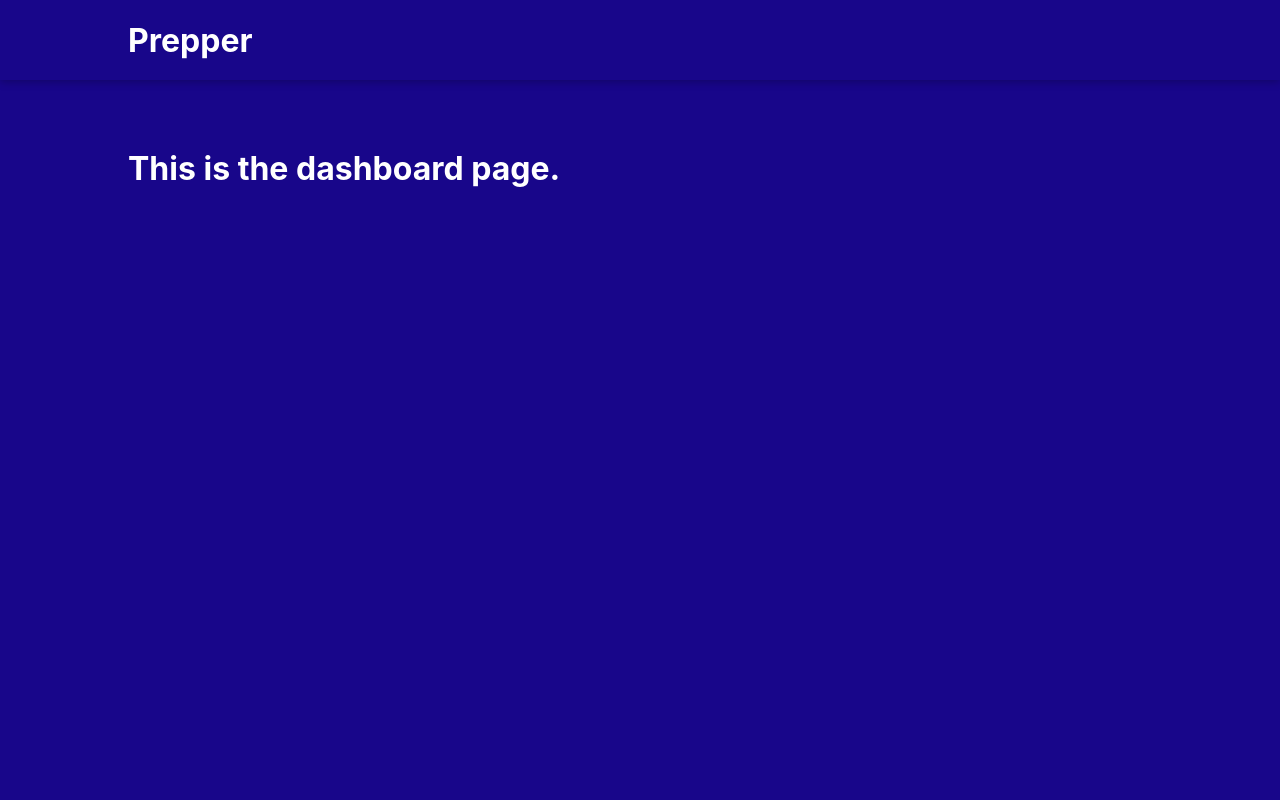
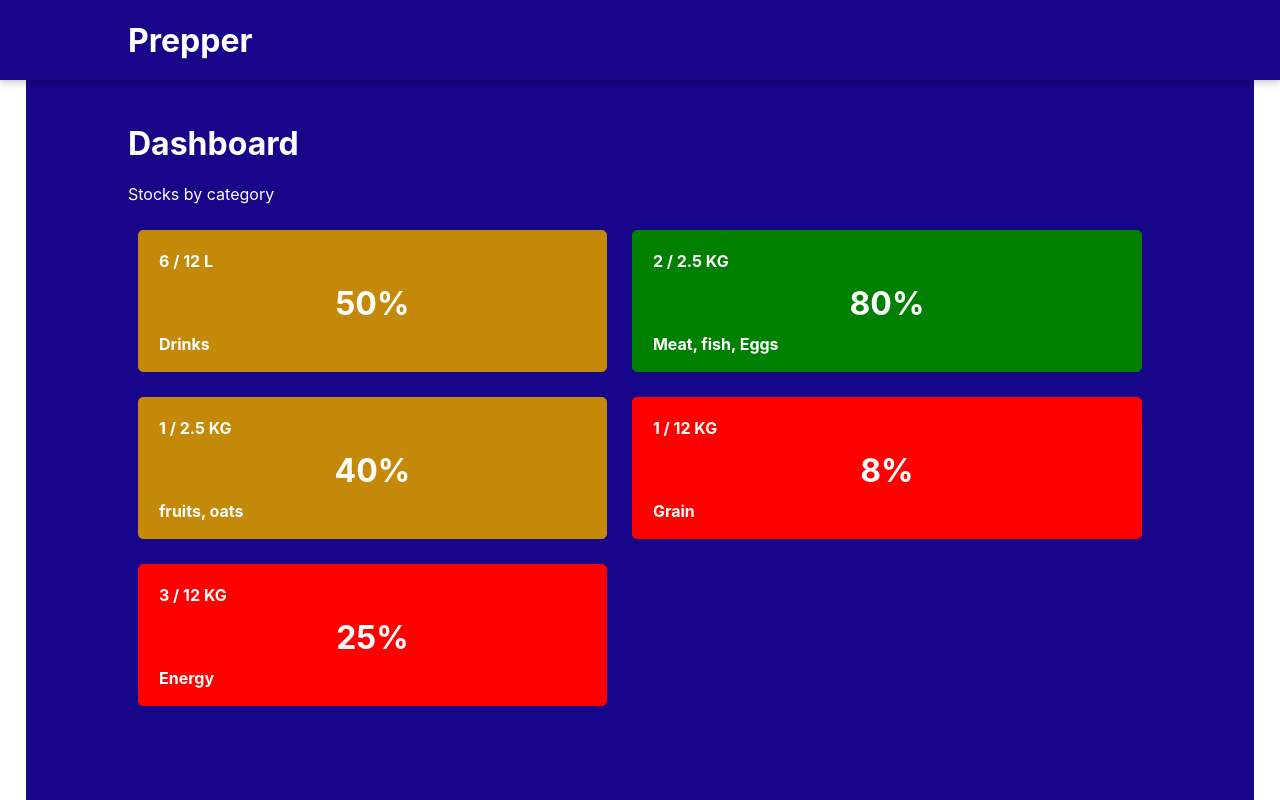
Before and after one commit to PXZ1337/react-prepper, a React (Create React App) app: page / in a window 1280 px wide. Shown: the top 800 px of the page. Built offline with nearby package versions, Linux system fonts and the light colour scheme.

Commit message:
Add basic category grid items to dashboard

```diff
--- /dev/null
+++ b/src/common/Category.ts
@@ -0,0 +1,6 @@
+export interface ICategory {
+    id: string,
+    name: string,
+    unit: string,
+    goal: number
+}
--- /dev/null
+++ b/src/common/Format.ts
@@ -0,0 +1,7 @@
+export const formatPercent = (value: number) => {
+    return `${value.toFixed()}%`
+}
+
+export const formatRange = (value: number, goal: number, unit: string) => {
+    return `${value} / ${goal} ${unit}`
+}
--- /dev/null
+++ b/src/components/Category/CategoryGridItem.module.css
@@ -0,0 +1,27 @@
+.stock,
+.category {
+    text-align: left;
+    height: 33%;
+    font-weight: bold;
+}
+
+.goal {
+    font-size: 2rem;
+    height: 50%;
+    font-weight: bold;
+}
+
+.critical {
+    background-color: red;
+    border-color: red;
+}
+
+.warning {
+    background-color: rgb(196, 137, 8);
+    border-color: rgb(196, 137, 8);
+}
+
+.reached {
+    background-color: green;
+    border-color: green;
+}
--- /dev/null
+++ b/src/components/Category/CategoryGridItem.tsx
@@ -0,0 +1,30 @@
+import { formatPercent, formatRange } from '../../common/Format'
+import GridItem from '../UI/GridItem'
+import classes from './CategoryGridItem.module.css'
+
+interface CategoryGridItemProps {
+    name: string
+    stock: number
+    goal: number
+    unit: string
+}
+
+const CategoryGridItem = (props: CategoryGridItemProps) => {
+    const reached = props.stock / props.goal * 100
+
+    let itemClass = classes.critical
+
+    if (reached >= 75) {
+        itemClass = classes.reached
+    } else if (reached >= 30) {
+        itemClass = classes.warning
+    }
+
+    return <GridItem classNames={[itemClass]} className={itemClass}>
+        <div className={classes.stock}>{formatRange(props.stock, props.goal, props.unit)}</div>
+        <div className={classes.goal}>{formatPercent(reached)}</div>
+        <div className={classes.category}>{props.name}</div>
+    </GridItem>
+}
+
+export default CategoryGridItem
--- a/src/components/Layout/MainLayout.module.css
+++ b/src/components/Layout/MainLayout.module.css
@@ -1,6 +1,6 @@
 .main {
     margin: 0 auto;
-    padding: 10%;
+    padding: 8%;
     width: 1024px;
     height: 100vh;
 }
--- /dev/null
+++ b/src/components/UI/GridContainer.module.css
@@ -0,0 +1,6 @@
+.grid {
+    display: grid;
+    grid-template-columns: auto auto;
+    padding: 10px;
+    grid-gap: 25px;
+}
--- /dev/null
+++ b/src/components/UI/GridContainer.tsx
@@ -0,0 +1,7 @@
+import classes from './GridContainer.module.css'
+
+const GridCointainer = (props: any) => {
+    return <div className={classes.grid}>{props.children}</div>
+}
+
+export default GridCointainer
--- /dev/null
+++ b/src/components/UI/GridItem.module.css
@@ -0,0 +1,13 @@
+.grid-item {
+    border: 1px solid #fff;
+    padding: 20px;
+    text-align: center;
+    height: 100px;
+    border-radius: 5px;
+}
+
+.grid-item:hover {
+    cursor: pointer;
+    background-color: #18068a;
+    transition: all linear 0.3s;
+}
--- /dev/null
+++ b/src/components/UI/GridItem.tsx
@@ -0,0 +1,7 @@
+import classes from './GridItem.module.css'
+
+const GridItem = (props: any) => {
+    return <div className={`${classes['grid-item']} ${props.classNames.join(' ')}`}>{props.children}</div>
+}
+
+export default GridItem
--- a/src/pages/Dashboard.tsx
+++ b/src/pages/Dashboard.tsx
@@ -1,7 +1,20 @@
+import CategoryGridItem from "../components/Category/CategoryGridItem";
+import GridCointainer from "../components/UI/GridContainer";
+import GridItem from "../components/UI/GridItem";
+
 const Dashboard = () => {
 
     return (
-        <h1>This is the dashboard page.</h1>
+        <>
+            <h1>Dashboard</h1>
+            <p>Stocks by category</p>
+            <GridCointainer>
+                <CategoryGridItem name={"Drinks"} stock={6} goal={12} unit={"L"} />
+                <CategoryGridItem name={"Meat, fish, Eggs"} stock={2} goal={2.5} unit={"KG"} />
+                <CategoryGridItem name={"fruits, oats"} stock={1} goal={2.5} unit={"KG"} />
+                <CategoryGridItem name={"Grain"} stock={1} goal={12} unit={"KG"} />
+                <CategoryGridItem name={"Energy"} stock={3} goal={12} unit={"KG"} />
+            </GridCointainer></>
     );
 }
 
```
